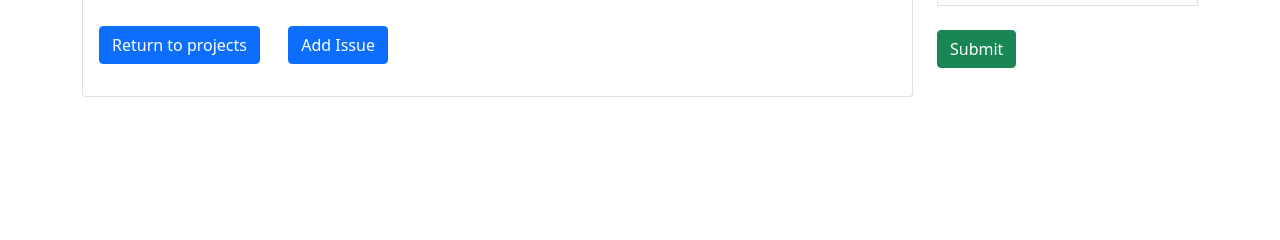
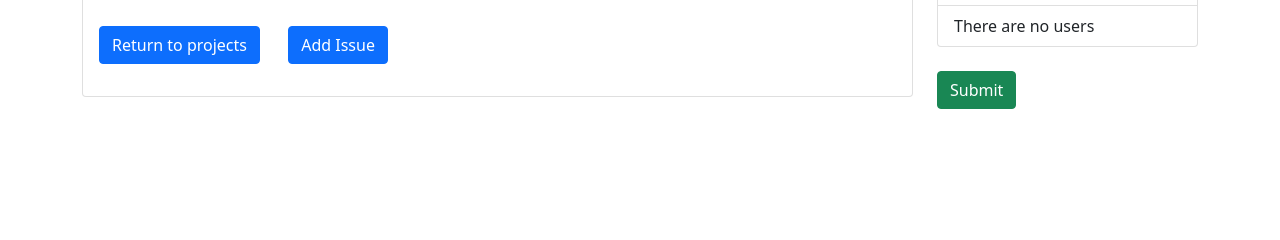
Before and after one commit to lidpwnz/issue_tracker, a Django app: template templates/projects/detail.html in a window 1280 px wide. Shown: the part 183-423 px from the top of the page. Run offline with Django 3.2, Linux system fonts and the light colour scheme; the template is opened without the code that fills it, so the values that code supplies are empty; the visitor is signed in with stand-in values (Sample User, id 1); parts of the project's set-up code (start-up, migrations or seed data) failed here and were passed over; some libraries are stand-ins or nearby versions.

Commit message:
Подправил вывод участников проекта

```diff
--- a/templates/projects/detail.html
+++ b/templates/projects/detail.html
@@ -66,6 +66,10 @@
                             {% endif %}
                         </div>
                     </li>
+                {% empty %}
+                    <li class="list-group-item">
+                        There are no users
+                    </li>
                 {% endfor %}
             </ul>
             {% include 'partials/filtration.html' %}
```
